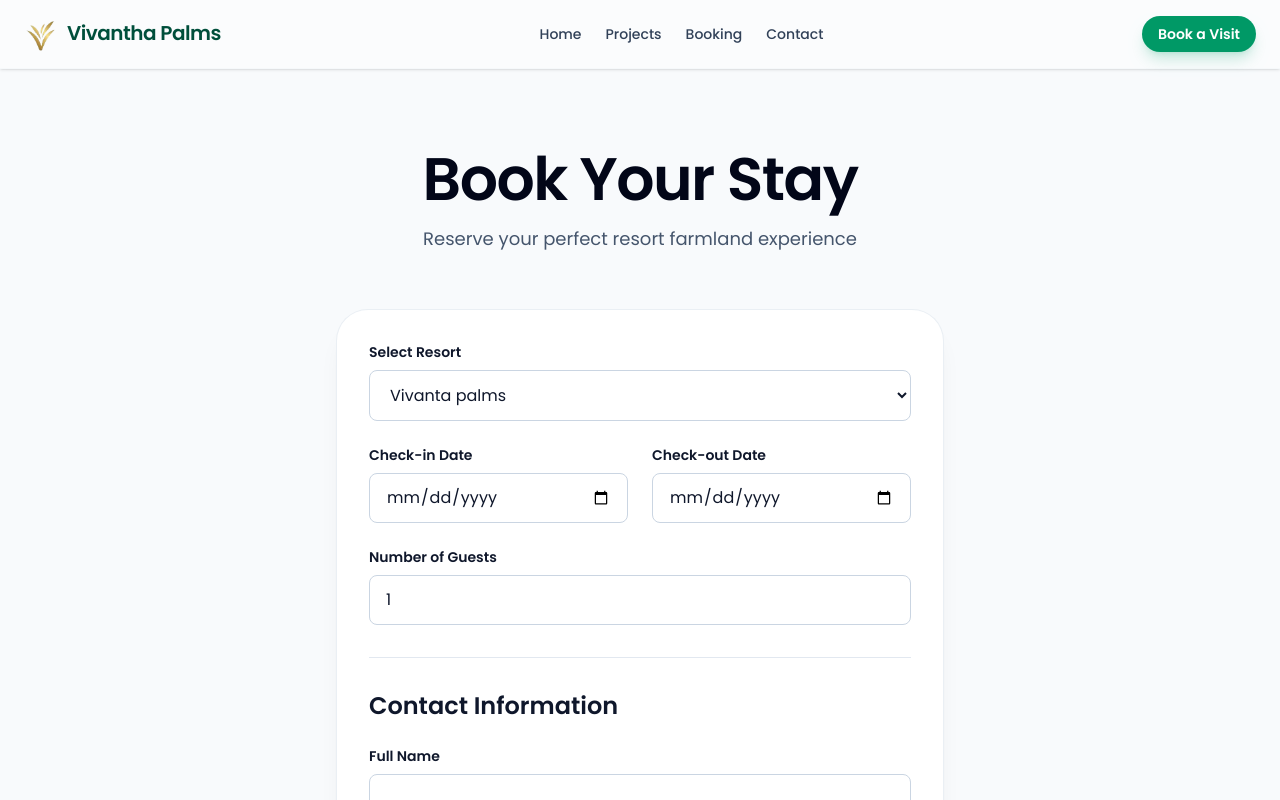
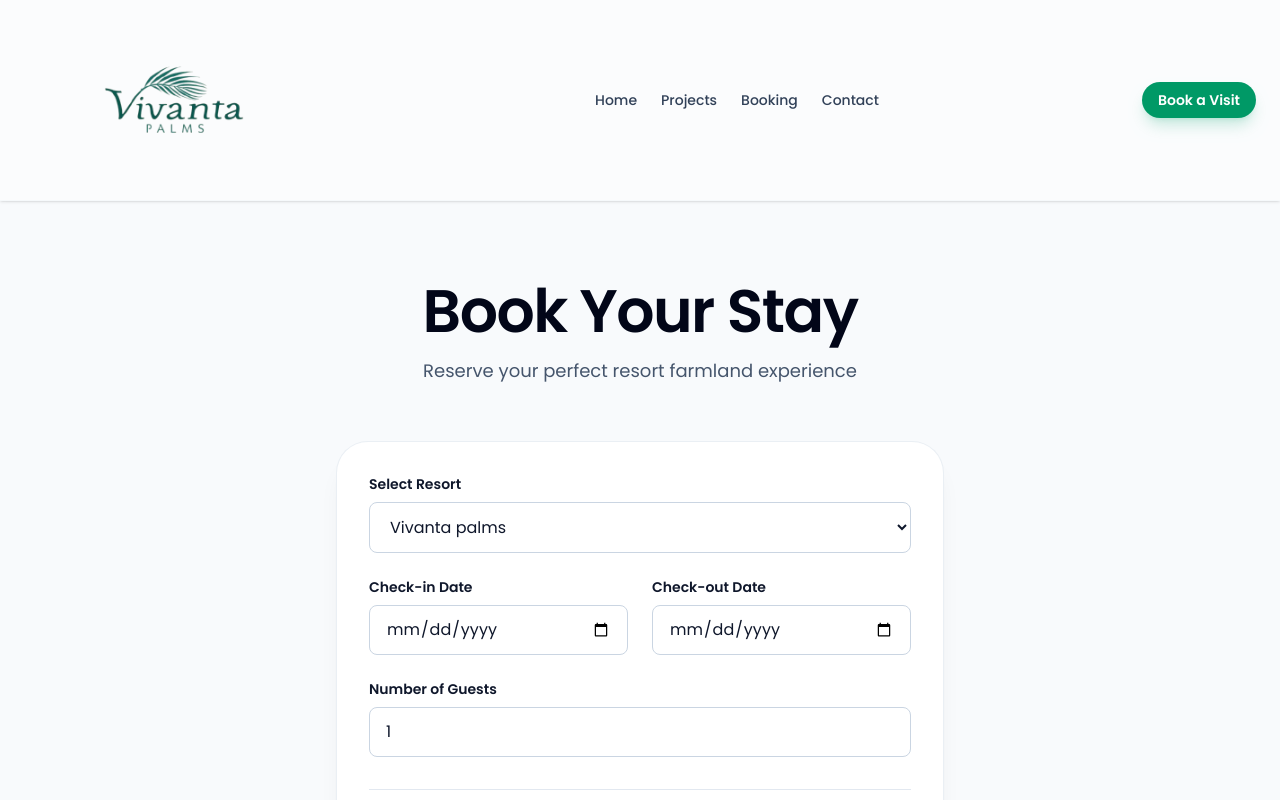
Before and after one commit to nishanthk-dev/farms, a Next.js app: page /booking in a window 1280 px wide. Shown: the top 800 px of the page. Built offline with nearby package versions, Linux system fonts and the light colour scheme.

Commit message:
updated code

```diff
--- a/app/components/SiteHeader.tsx
+++ b/app/components/SiteHeader.tsx
@@ -25,8 +25,9 @@ export default function SiteHeader() {
     >
       <div className="mx-auto flex max-w-7xl items-center justify-between px-6 py-4">
         <Link href="/" className="text-xl font-semibold tracking-tight text-emerald-900">
-          <Image src="/viv-removebg-preview.png" alt="Vivantha" width={35} height={35} className="inline-block mr-2" />
-          <span className="inline-block f">Vivantha Palms</span>       </Link>
+          <Image src="/vivanpalm.png" alt="Vivantha" width={300} height={150} className="inline-block mr-2" />
+          {/* <span className="inline-block f">Vivantha Palms</span>       */}
+           </Link>
         <nav className="hidden items-center gap-6 text-sm font-medium text-slate-700 md:flex">
           <Link href="/">Home</Link>
           <Link href="/projects">Projects</Link>
```
